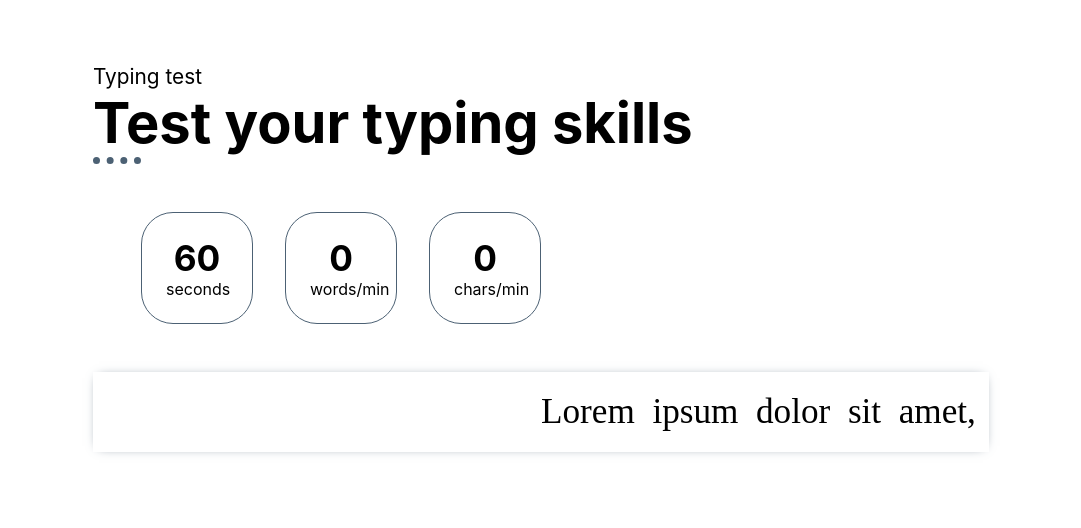
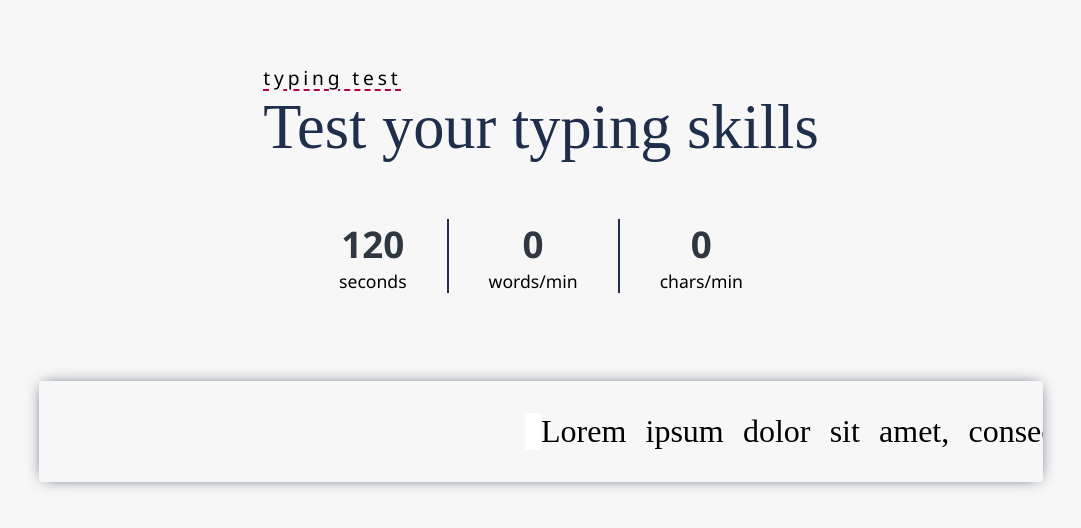
Before and after one commit to David-Main/touch-type, a React (Create React App) app: page / in a window 1280 px wide. Shown: the top 528 px of the page, without its empty margins (99-1180 px from the left). Built offline with nearby package versions, Linux system fonts and the light colour scheme.

Commit message:
Completed MVP.
yay, now we can move on to adding other features...

```diff
--- a/src/assets/styles.css
+++ b/src/assets/styles.css
@@ -3,185 +3,186 @@
     Variables
   */
   --base-font-size: 1rem;
-  --gray: #4c6174;
-  --gray1: #a1a8af;
-  --blue: #1761aa;
-  --word-spacing: 0.6rem;
 
+  --red: #b30439;
+  --blue-black: #1e2e4b;
+  --green: #01743e;
+
+  --white1: #f7f7f7;
+  --gray1: #9c9fa1;
+  --dark1: #2f3741;
+
+  --word-spacing: 0.6em;
+
+  font-family: "montserrat", 'Segoe UI', Tahoma, Geneva, Verdana, sans-serif;
+  box-sizing: border-box;
   margin: 0;
   padding: 0;
-  box-sizing: border-box;
-  font-family: -apple-system, BlinkMacSystemFont, "Segoe UI", Roboto, Oxygen,
-    Ubuntu, Cantarell, "Open Sans", "Helvetica Neue", sans-serif;
+}
+body {
+  background-color: var(--white1);
 }
 
-h1 {
-  font-size: calc(var(--base-font-size) * 3.8);
-}
-h2 {
-  font-size: calc(var(--base-font-size) * 3.5);
-}
-h3 {
-  font-size: calc(var(--base-font-size) * 2.8);
-}
-h4 {
-  font-size: calc(var(--base-font-size) * 2.2);
-}
-h5 {
-  font-size: calc(var(--base-font-size) * 1.7);
-}
-h6 {
-  font-size: calc(var(--base-font-size) * 1.3);
+.hidden {
+  display: none;
 }
 
-.container-app {
-  padding: 4rem 15%;
+.container {
+  max-width: 90rem;
+  padding: 2rem 10%;
+  display: grid;
+  justify-items: center;
 }
 
-header .title-sub {
-  font-weight: 400;
+header {
+  padding: 2rem;
+  width: max-content;
 }
-.seperator {
-  width: calc(var(--base-font-size) * 3);
-  height: 0;
-  color: var(--gray);
-  border-top: 0.45rem dotted var(--gray);
+header h6 {
+  font-size: 1.2rem;
+  letter-spacing: 0.2em;
+  font-weight: 500;
+  text-transform: lowercase;
+  text-decoration: underline;
+  text-decoration-style: dashed;
+  text-underline-offset: 5px;
+  text-decoration-color: var(--red);
+}
+
+header h2 {
+  font-size: 3.9rem;
+  font-weight: 500;
+  font-family: "PT serif";
+  color: var(--blue-black)
 }
 
 .section-metrics {
   display: flex;
-  gap: 2rem;
-  padding: 3em 3em;
+  align-items: center;
+  justify-content: center;
+  padding: 1.5rem 0;
 }
 .metric {
   text-align: center;
-  border: 1px solid var(--gray);
-  padding: 1.5em;
-  border-radius: 2rem;
-  width: 7em;
+  padding: 0 2.5rem;
+}
+.metric:not(.metric:first-child) {
+  border-left: 2px solid var(--blue-black);
+}
+.metric-value {
+  font-size: 2.3rem;
+  color: #2f3741
+}
+.metric-unit {
+  font-size: 1.1rem;
+  font-weight: 500;
 }
 
+
 .input-area {
-  /* border: 1px solid salmon; */
-  box-shadow: 0 0 0.7rem -0.4rem var(--gray);
-  height: 5rem;
-  display: flex;
-  padding: 1rem 0;
-  align-items: center;
-  overflow: hidden;
-}
-
-.input-area * {
-  /* text-align: right; */
-  font-size: 2.2rem;
-  font-family: "Inconsolata";
-  width: 100%;
-  display: inline;
-}
-
-.untyped {
-  min-width: 50%;
-  display: flex;
+    display: grid;
+    grid-template-columns: 1fr auto 50%;
+    font-size: 2rem;;
+    margin: 4rem 0;
+    overflow: hidden;
+    width: 98%;
+    box-shadow: 0 0 15px -5px var(--blue-black);
+    padding: 2rem 0 ;
+    border-radius: 3px;
+    font-family: "inconsolata Expanded";
 }
 .word {
-  padding-right: 0.5em;
+  font-family: "inconsolata Expanded";
 }
-.typed {
-  min-width: 2rem;
+.input-area .typed {
+  display: flex;
+  align-items: center;
+  gap: var(--word-spacing);
+  justify-content: flex-end;
+  color: var(--gray1);
+  min-width: 3rem;
+}
+#typing {
+  font: inherit;
   text-align: right;
+  color: #324b7a;
+  border: none;
+  outline: none;
+}
+#typing.wrong {
+  text-decoration-color: #b30439;
+
+}
+.input-area .untyped {
+  max-width: 48%;
   display: flex;
-  justify-content: flex-end;
-  justify-items: end;
-}
-.typed .word {
-  text-align: right;
-  width: min-content;
-  color: var(--gray1);
-  padding-left: 0.5em;
-  padding-right: 0;
+  align-items: center;
+  gap: var(--word-spacing);
 }
 
 .wrong {
   text-decoration: line-through;
 }
 
-#typing {
-  outline: none;
-  border: none;
-  color: var(--blue);
-  padding-left: var(--word-spacing)
-}
-
-#outro-modal {
-  position: absolute;
-  background-color: #13131346;
-  height: 100%;
-  top: 0;
-  left: 0;
-  right: 0;
-  display: grid;
-  justify-content: center;
-  align-content: center;
-}
-#outro-modal section {
-  background-color: whitesmoke;
-  box-shadow: 0 0 0.8em -4px var(--gray);
-  margin: auto;
-  border-radius: 0.3rem;
-  display: grid;
-  flex-direction: column;
-  align-items: center;
-  position: relative;
-  padding: 4rem;
-  width: min-content;
-  height: max-content;
-  gap: 3rem;
-}
-#outro-modal .results {
-  font-size: 2rem;
-  grid-column-start: 1;
-  grid-column-end: 5;
-  display: flex;
-  justify-content: center;
-  gap: 3rem;
-  width: min-content;
-}
-.result{
-  display: flex;
-  width: 7rem;
-  height: 7rem;
-  flex-direction: column;
-  align-items: center;
-  justify-content: center;
-  border-radius: 80rem;
-  box-shadow: 0 0 5px rgb(223, 163, 0);
-  padding: 0.8em;
-}.result .unit {
-  font-size: 0.8rem;
-}
-.btn-reload {
-  grid-row-start: 2;
-  grid-column-start: 4;
-  font-size: 1.2rem;
-  padding: 0.6em 1.2em;
-  width: max-content;
-  border-radius: 3px;
-  border: none;
-  background-color: royalblue;
-  height: max-content;
-  /* margin-bottom: -5rem; */
-  /* position: absolute; */
-  bottom: 1rem;
-  color: white;
-  font-weight: bold;
-  cursor: pointer
-}
-
-.btn-reload:hover {
-  opacity: 0.8;
-}
-
-
 .hidden {
   display: none !important;
 }
+
+.outro-background {
+  position: absolute;
+  width: 100%;
+  height: 100%;
+  background-color: #0e17256c;
+  display: flex;
+  align-items: center;
+  justify-content: center;
+}
+
+.outro-background section{
+  width: 50%;
+  height: 60%;
+  display: grid;
+  background-color: #2f3741;
+  color: #e7e7e7;
+  grid-template-rows: 1fr 5rem;
+  border-radius: 4px;
+  padding: 2em 5em;
+}
+.outro-background section .results {
+  display: grid;
+  grid-template-columns: repeat(3, 1fr);
+  justify-items: center;
+  align-items: center;
+}
+
+.result {
+  display: flex;
+  flex-direction: column;
+  align-items: center;
+}
+.result .value {
+  font-size: 5rem;
+  font-weight: 600;
+}
+.result .unit {
+  font-weight: 500;
+  font-size: 1.3rem;
+}
+
+.outro-background .btn{
+  width: max-content;
+  height: max-content;
+  padding: 0.8em 1.2em;
+  border: 0;
+  border-radius: 3px;
+  background-color: #01743e;
+  font-size: 1.2rem;
+  font-weight: 600;
+  color: #ebebeb;
+  justify-self: end;
+  cursor: pointer;
+}
+
+.btn:hover {
+  opacity: 0.8;
+}
--- a/src/components/outro.js
+++ b/src/components/outro.js
@@ -10,7 +10,7 @@ function Outro(props) {
                     <p className="cpm result"><span className="value">{cpm}</span><span className="unit">chars/min</span></p>
                     <p className="accuracy result"><span className="value">{accuracy}%</span><span className="unit">accuracy</span></p>
                 </div>
-                <button className="btn btn-reload">try again</button>
+                <button className="btn btn-reload" onClick={() => {window.location.reload()}}>try again</button>
             </section>
     </div>
     )
--- a/src/components/words.js
+++ b/src/components/words.js
@@ -5,13 +5,13 @@ const Words = (props) => {
         if (word.length > 0) {
           if (!word.indexOf("/*0*/")) {
             return (
-              <span key={index} className="word wrong">
+              <span key={Math.random()*10 + index + new Date().getTime().toString()} className="word wrong">
                 {word.replace("/*0*/", "")}
               </span>
             );
           }
           return (
-            <span key={index} className="word">
+            <span key={Math.random()*10 + index + new Date().getTime().toString()} className="word">
               {word}
             </span>
           );
--- a/src/containers/App.js
+++ b/src/containers/App.js
@@ -12,24 +12,30 @@ export default class App extends Component {
 
     this.state = {
       started: false,
-      words: Sample,
+      words: "",
       inputValue: "",
       isValidInput: false,
       activeWord: "",
       typed: "",
       lastTyped: true,
       correctlyTyped: "",
-      time: 60,
+      time: 120,
       cpm: 0,
       wpm: 0,
+      wordBatch : 8,
     };
     let timer;
     this.handleChange = this.handleChange.bind(this);
     this.validateInput = this.validateInput.bind(this);
     this.editWords = this.editWords.bind(this);
+    this.getWords = this.getWords.bind(this);
   }
   componentDidMount(){
-    this.setState({activeWord: this.state.words.split(" ")[0]})
+    this.setState({
+      activeWord: Sample.split(" ")[0],
+      words: this.getWords(),
+    })
+
   }
   componentDidUpdate(prevProps, prevState){
     if(this.state.time === 0){
@@ -45,13 +51,26 @@ export default class App extends Component {
       this.setState({
         correctlyTyped: this.state.correctlyTyped + prevState.activeWord + " ",
         cpm: (this.state.correctlyTyped.length - this.state.correctlyTyped.split(" ").length +1),
-        wpm: this.state.correctlyTyped.split(" ").length -1,
+        wpm: this.state.correctlyTyped.split(" ").length ,
+      })
+    }
+    if(this.state.words.split(" ").length < 4){
+      this.setState({
+        words: this.state.words + this.getWords()
       })
     }
   }
 
+  getWords() {
+    let w = Sample.split(" ").slice(this.state.wordBatch - 8, this.state.wordBatch).join(" ").trimStart();
+    this.setState({wordBatch: this.state.wordBatch+8})
+    return w;
+  }
+
   playOutro() {
     let modal = document.getElementById("outro-modal");
+    let iSection = document.querySelector(".input-area");
+    iSection.classList.add("hidden");
     modal.classList.toggle("hidden");
   }
 
```
